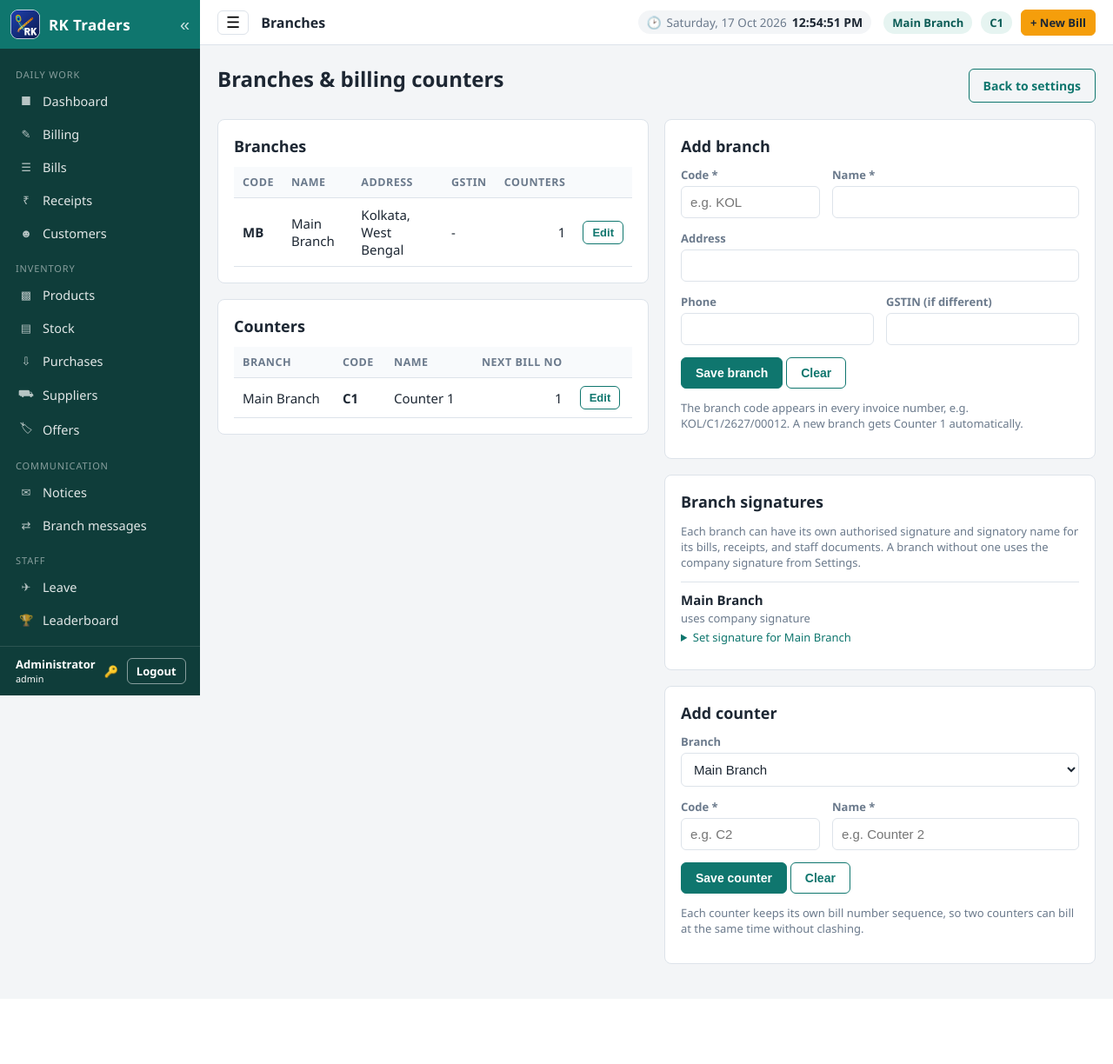
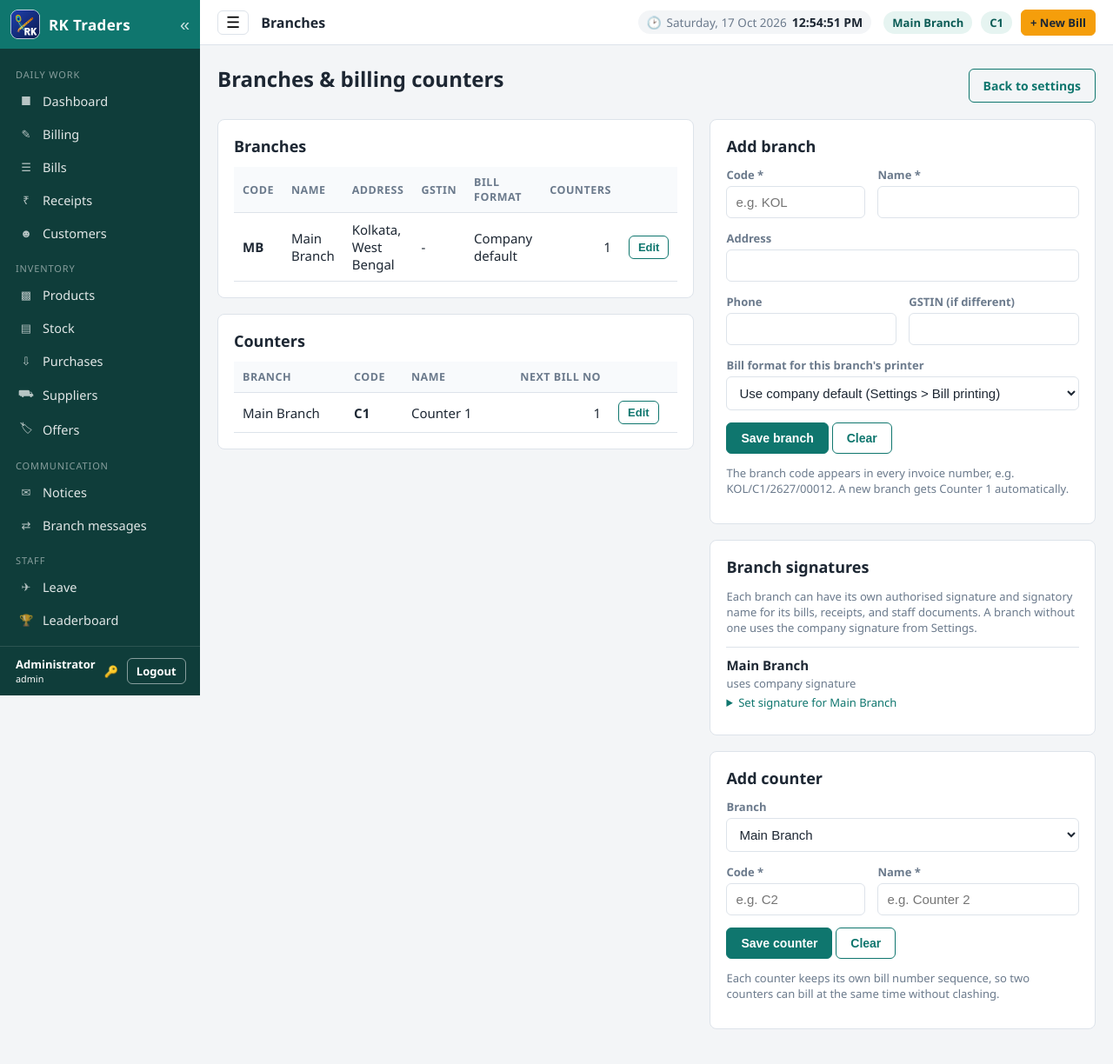
Before and after one commit to sujayluc2024/-rk-traders, a Flask app: page /branches in a window 1280 px wide. Shown: the whole page at 87% size. Before the commit the page ends 1109 px from the top, so only its background shows below. Run offline with Flask 3, Linux system fonts and the light colour scheme; the visitor is signed in with stand-in values (Sample User, id 1); data comes from the database, SQL or seed files in the repository; data that the repository does not hold is empty.

Commit message:
Branch-wise bill format (A4 / thermal 80 / thermal 58) with company default fallback
Co-Authored-By: Claude Fable 5.1 <noreply@anthropic.com>

```diff
--- a/app.py
+++ b/app.py
@@ -69,7 +69,8 @@ def migrate(db):
     wanted = {
         "sales": [("prev_balance", "REAL NOT NULL DEFAULT 0"), ("credit_paid", "REAL NOT NULL DEFAULT 0")],
         "payments": [("receipt_no", "TEXT"), ("prev_balance", "REAL NOT NULL DEFAULT 0"), ("new_balance", "REAL NOT NULL DEFAULT 0")],
-        "branches": [("next_receipt_seq", "INTEGER NOT NULL DEFAULT 1"), ("signature_file", "TEXT"), ("signatory_name", "TEXT")],
+        "branches": [("next_receipt_seq", "INTEGER NOT NULL DEFAULT 1"), ("signature_file", "TEXT"), ("signatory_name", "TEXT"),
+                     ("print_format", "TEXT")],
         "sales_extra": [],
     }
     wanted["sales"].append(("login_session_id", "INTEGER"))
@@ -1201,7 +1202,8 @@ def sale_detail(sid):
     receipts_applied = q("SELECT a.amount, p.id AS payment_id, p.receipt_no, p.date, p.mode FROM payment_allocations a "
                          "JOIN payments p ON p.id=a.payment_id WHERE a.sale_id=? ORDER BY p.id", (sid,))
     sig_path, sig_name, sig_src = signature_for(s["branch_id"])
-    fmt = request.args.get("fmt") or get_setting("print_format", "a4")
+    bfmt = q("SELECT print_format FROM branches WHERE id=?", (s["branch_id"],), one=True)
+    fmt = request.args.get("fmt") or (bfmt["print_format"] if bfmt and bfmt["print_format"] else None) or get_setting("print_format", "a4")
     if fmt in ("t80", "t58"):
         return render_template("invoice_thermal.html", s=s, items=items, tax_summary=tax_summary, fmt=fmt,
                                autoprint=request.args.get("print") == "1")
@@ -1650,13 +1652,14 @@ def branches():
     if request.method == "POST":
         f = request.form
         try:
+            pf = f.get("print_format") if f.get("print_format") in ("a4", "t80", "t58") else None
             if f.get("id"):
-                run("UPDATE branches SET code=?,name=?,address=?,phone=?,gstin=?,active=? WHERE id=?",
+                run("UPDATE branches SET code=?,name=?,address=?,phone=?,gstin=?,active=?,print_format=? WHERE id=?",
                     (f["code"].strip().upper(), f["name"].strip(), f.get("address", ""), f.get("phone", ""), f.get("gstin", ""),
-                     1 if f.get("active") else 0, f["id"]))
+                     1 if f.get("active") else 0, pf, f["id"]))
             else:
-                bid = run("INSERT INTO branches(code,name,address,phone,gstin) VALUES (?,?,?,?,?)",
-                          (f["code"].strip().upper(), f["name"].strip(), f.get("address", ""), f.get("phone", ""), f.get("gstin", "")))
+                bid = run("INSERT INTO branches(code,name,address,phone,gstin,print_format) VALUES (?,?,?,?,?,?)",
+                          (f["code"].strip().upper(), f["name"].strip(), f.get("address", ""), f.get("phone", ""), f.get("gstin", ""), pf))
                 run("INSERT INTO counters(branch_id,code,name) VALUES (?,'C1','Counter 1')", (bid,))
             get_db().commit()
         except sqlite3.IntegrityError:
--- a/templates/branches.html
+++ b/templates/branches.html
@@ -6,9 +6,9 @@
   <div>
     <div class="card table-wrap">
       <h2>Branches</h2>
-      <table><tr><th>Code</th><th>Name</th><th>Address</th><th>GSTIN</th><th class="num">Counters</th><th></th></tr>
+      <table><tr><th>Code</th><th>Name</th><th>Address</th><th>GSTIN</th><th>Bill format</th><th class="num">Counters</th><th></th></tr>
       {% for b in branches %}
-      <tr><td><strong>{{ b.code }}</strong></td><td>{{ b.name }}{% if not b.active %} <span class="tag">inactive</span>{% endif %}</td><td>{{ b.address or '-' }}</td><td>{{ b.gstin or '-' }}</td><td class="num">{{ b.n_counters }}</td>
+      <tr><td><strong>{{ b.code }}</strong></td><td>{{ b.name }}{% if not b.active %} <span class="tag">inactive</span>{% endif %}</td><td>{{ b.address or '-' }}</td><td>{{ b.gstin or '-' }}</td><td>{{ {'a4':'A4','t80':'Thermal 80 mm','t58':'Thermal 58 mm'}.get(b.print_format, 'Company default') }}</td><td class="num">{{ b.n_counters }}</td>
           <td><button class="btn btn-sm btn-outline" onclick='editBranch({{ dict(b)|tojson }})'>Edit</button></td></tr>
       {% endfor %}</table>
     </div>
@@ -35,6 +35,13 @@
           <div class="field"><label>Phone</label><input type="text" name="phone" id="b_phone"></div>
           <div class="field"><label>GSTIN (if different)</label><input type="text" name="gstin" id="b_gstin"></div>
         </div>
+        <div class="field"><label>Bill format for this branch's printer</label>
+          <select name="print_format" id="b_print_format">
+            <option value="">Use company default (Settings &gt; Bill printing)</option>
+            <option value="a4">A4 page (normal printer)</option>
+            <option value="t80">Thermal receipt 80 mm</option>
+            <option value="t58">Thermal receipt 58 mm</option>
+          </select></div>
         <div class="field" id="b_active_wrap" style="display:none"><label class="checkbox"><input type="checkbox" name="active" id="b_active" checked> Active</label></div>
         <button class="btn">Save branch</button> <button type="button" class="btn btn-outline" onclick="editBranch()">Clear</button>
       </form>
@@ -88,6 +95,7 @@ function editBranch(b) {
   b = b || {};
   document.getElementById('btitle').textContent = b.id ? 'Edit branch ' + b.code : 'Add branch';
   for (const k of ['id','code','name','address','phone','gstin']) document.getElementById('b_'+k).value = b[k] || '';
+  document.getElementById('b_print_format').value = b.print_format || '';
   document.getElementById('b_active').checked = b.id ? !!b.active : true;
   document.getElementById('b_active_wrap').style.display = b.id ? 'block' : 'none';
 }
--- a/templates/settings.html
+++ b/templates/settings.html
@@ -28,7 +28,7 @@
     </div>
     <div class="field"><label>Designations (comma separated)</label><input type="text" name="designations" value="{{ settings.designations }}"></div>
     <h2 style="margin-top:18px">Bill printing</h2>
-    <div class="field"><label>Default bill format when a bill is saved</label>
+    <div class="field"><label>Default bill format when a bill is saved <span class="hint">(a branch can override this under Branches &amp; counters)</span></label>
       <select name="print_format">
         <option value="a4" {{ 'selected' if settings.print_format=='a4' }}>A4 page (normal printer)</option>
         <option value="t80" {{ 'selected' if settings.print_format=='t80' }}>Thermal receipt 80 mm</option>
```
Also changed, not shown: README.md.
